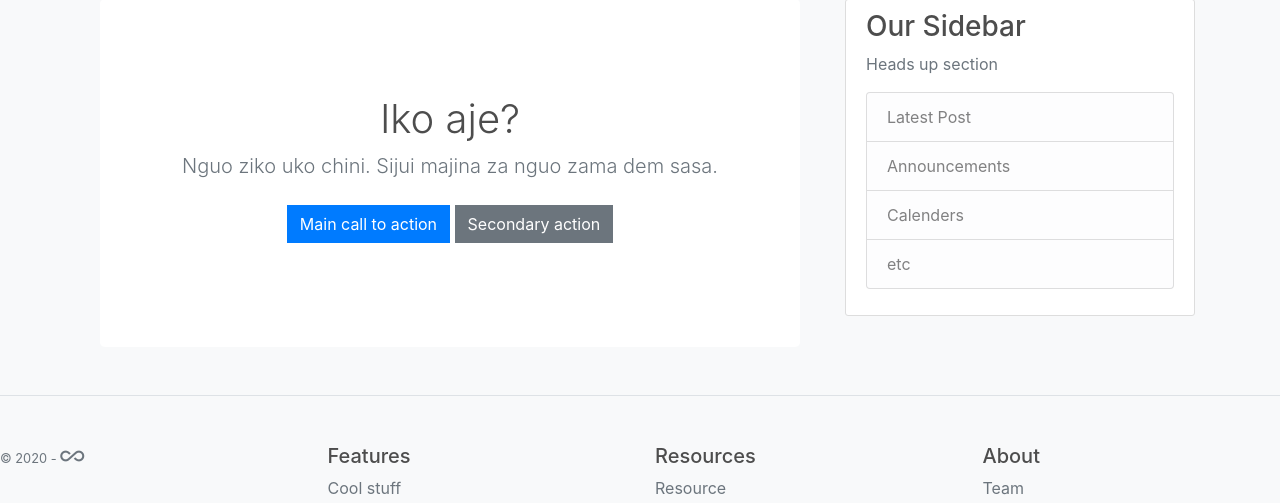
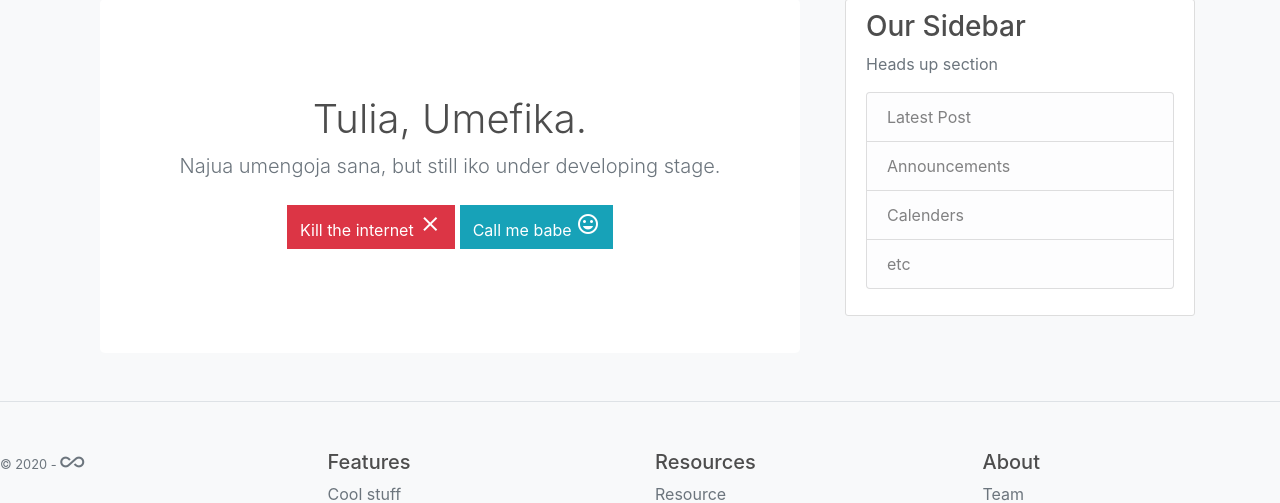
Before and after one commit to d-bitok/nicsboutiqueApp, a Django app: page / in a window 1280 px wide. Shown: the part 109-612 px from the top of the page. Run offline with Django 3.2, Linux system fonts and the light colour scheme; data that the repository does not hold is empty; some libraries are stand-ins or nearby versions.

Commit message:
Killing the internet by babes

```diff
--- a/boutiqueApp/templates/boutiqueApp/store.html
+++ b/boutiqueApp/templates/boutiqueApp/store.html
@@ -3,11 +3,11 @@
 
     <section class="jumbotron text-center">
         <div class="container">
-            <h1>Iko aje?</h1>
-            <p class="lead text-muted">Nguo ziko uko chini. Sijui majina za nguo zama dem sasa.</p>
+            <h1>Tulia, Umefika.</h1>
+            <p class="lead text-muted">Najua umengoja sana, but still iko under developing stage.</p>
             <p>
-                <a href="#" class="btn btn-primary my-2">Main call to action</a>
-                <a href="#" class="btn btn-secondary my-2">Secondary action</a>
+                <a href="https://media1.giphy.com/media/3oKIPwoeGErMmaI43S/giphy.gif" class="btn btn-danger my-2">Kill the internet <i class="material-icons large">clear</i></a>
+                <a href="https://media.tenor.com/images/88426c4a91833f216e1d6370b3a59560/tenor.gif" class="btn btn-info my-2">Call me babe <i class="material-icons">mood</i></a>
             </p>
         </div>
     </section>
```
